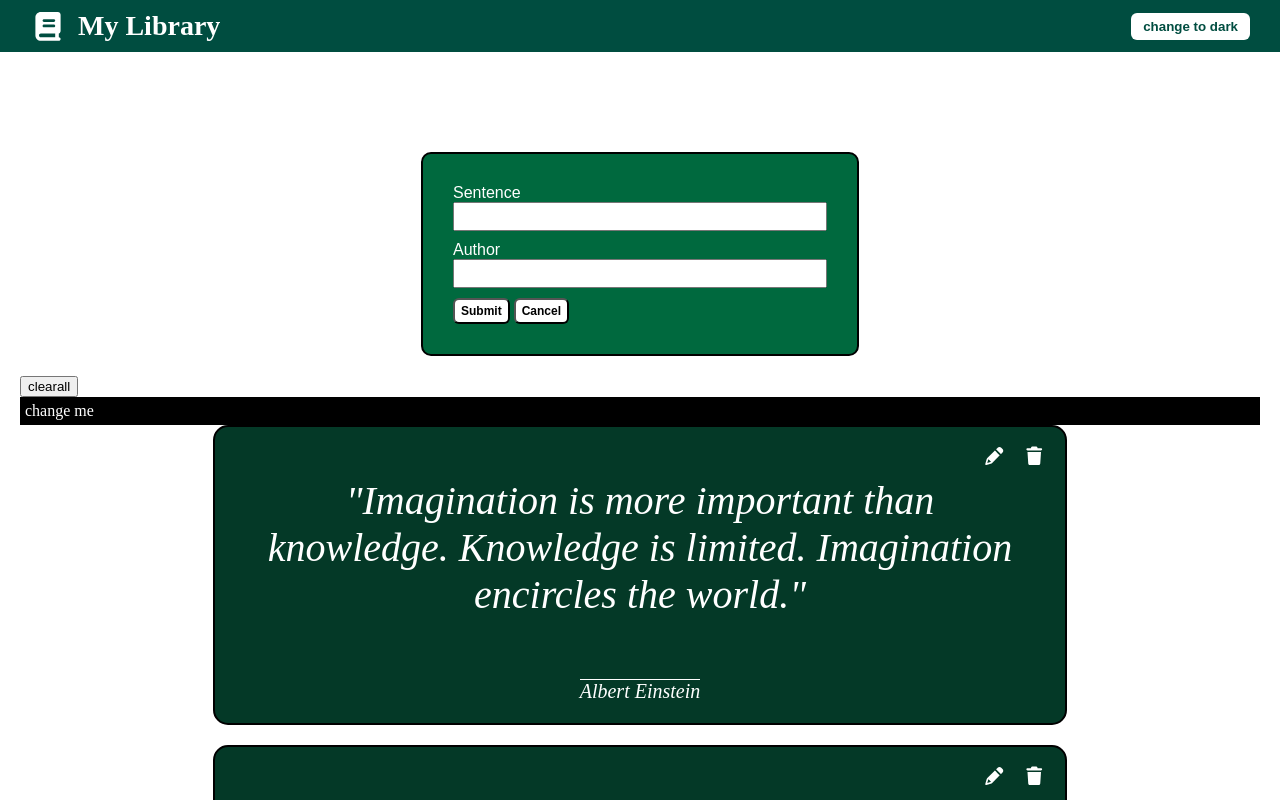
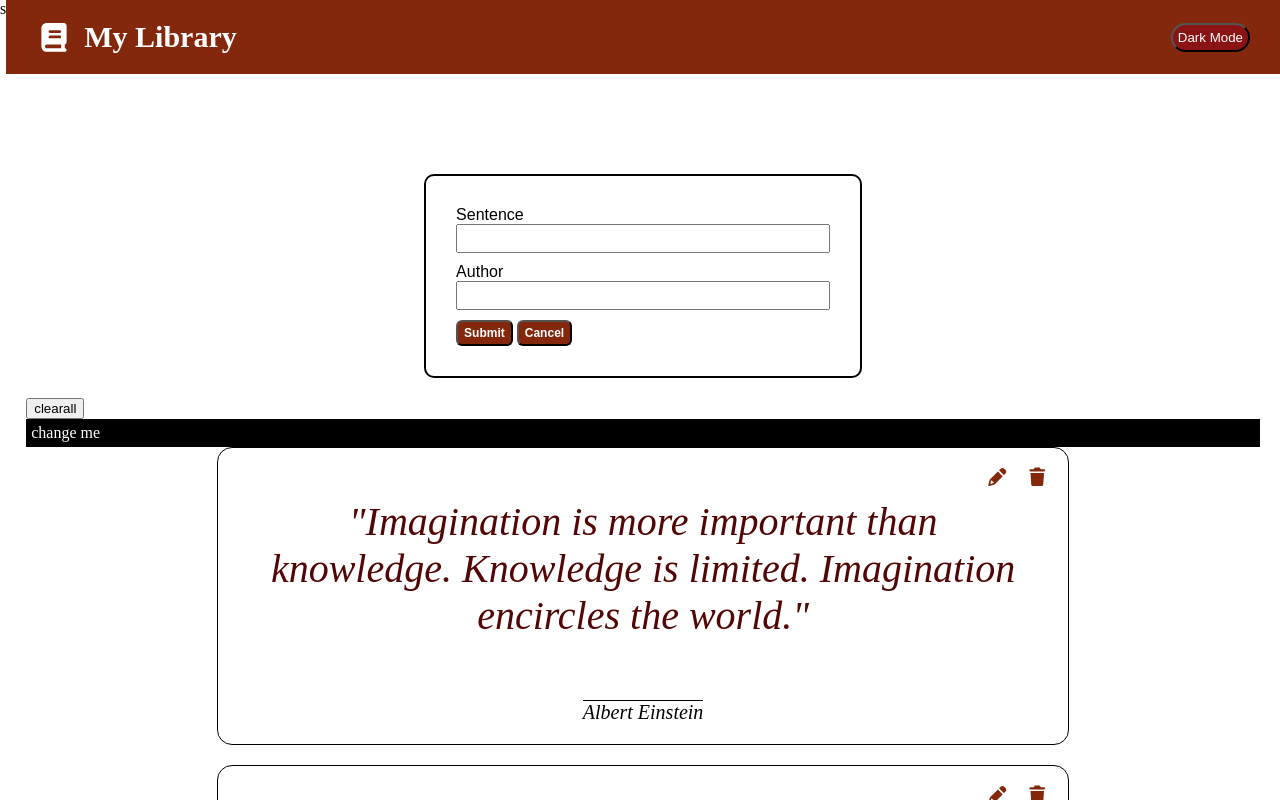
Before and after one commit to ellamaepacundo07-ctrl/first-project, a React (Vite) app: page / in a window 1280 px wide. Shown: the top 800 px of the page. Built offline with nearby package versions, Linux system fonts and the light colour scheme.

Commit message:
dark mode

```diff
--- a/src/App.css
+++ b/src/App.css
@@ -44,6 +44,7 @@
 .login-form button:hover {
   background-color: #0d7f4e;
 }
+
 .app-background {
   flex: 1;
   height: 100%;
@@ -52,35 +53,32 @@
   display: flex;
   justify-content: space-between;
   align-items: center;
-  background-color: #004d40;
+  background-color: rgb(131, 40, 13);
   color: white;
-  padding: 10px 30px;
+  padding: 20px 30px;
   position: sticky;
   top: 0;
   z-index: 1000;
 }
+
 .app-header button {
-  background-color: white;
-  color: #004d40;
-  border: none;
-  padding: 8px 16px;
-  border-radius: 8px;
-  font-weight: bold;
-  cursor: pointer;
-  transition: background-color 0.3s ease;
+  display: flex;
+  align-items: center;
+  background-color: rgb(138, 20, 20);
+  border-radius: 15px;
+  color: white;
+  padding: 5px 5px;
 }
-
 .app-header button:hover {
-  background-color: #c8e6c9;
+  background-color: black;
 }
 
 .site-title {
   display: flex;
   align-items: center;
-  font-size: 28px;
+  font-size: 30px;
   font-weight: bold;
   margin: 0;
-
 }
 .book-icon {
   color: white;
@@ -89,62 +87,15 @@
   vertical-align: middle;
 }
 
-.theme-toggle {
-  position: absolute;
-  top: 10px;
-  right: 20px;
-  z-index: 1000;
-  padding: 6px 12px;
-  border-radius: 8px;
-  cursor: pointer;
-}
-
-.theme-toggle:hover {
-  color: rgb(146, 20, 104);
-}
-/* Book icon color changes by theme */
-.book-icon.light-icon {
-  color: #004d40; /* dark green for light mode */
-}
-
-.book-icon.dark-icon {
-  color: #ffffff; /* white for dark mode */
-}
-
-/* Optional: make theme toggle button more visible */
-.app-header button {
-  padding: 6px 12px;
-  border-radius: 6px;
-  border: none;
-  cursor: pointer;
-  font-weight: bold;
-}
-
-.app-header.light button {
-  background-color: #ffffff;
-  color: #004d40;
-}
-
-.app-header.dark button {
-  background-color: #333333;
-  color: #ffffff;
-}
-
-
 .quote-card-container {
   display: flex;
   flex-direction: column;
   gap: 20px;
 }
-.book-image {
-  width: 300px;
-  border-radius: 8px;
-  margin-bottom: 20px;
-}
 
 .quote-card {
-  border: 2px solid black;
-  background: #043927;
+  border: 1px solid black;
+  background: white;
   text-align: start;
   font-style: italic;
   padding: 50px 50px 20px;
@@ -162,7 +113,7 @@
   right: 20px;
   font-size: 18px;
   cursor: pointer;
-  color: white;
+  color: rgb(131, 40, 13);
 }
 
 .quote-card-fapen {
@@ -171,74 +122,34 @@
   right: 60px;
   font-size: 18px;
   cursor: pointer;
-  color: white;
+  color: rgb(131, 40, 13);
 }
 
 .quote-card-fatrash:hover {
-  color: red;
+  color: black;
 }
 
 .quote-card-fapen:hover {
-  color: #4cbb17;
-}
-.delete-swal-popup {
-  max-width: 300px;
-  border: 2px solid red;
-  border-radius: 10px;
   color: black;
-  font-size: 12px;
-}
-
-.delete-swal-title {
-  color: black;
-  font-size: 18px;
-  font-weight: bold;
-}
-
-.delete-swal-confirm,
-.delete-swal-cancel {
-  padding: 4px 8px;
-  margin: 10px 5px 0 5px;
-  font-size: 10px;
-  font-weight: bold;
-  border: 2px solid black;
-  border-radius: 5px;
-  background-color: white;
-  color: black;
-  cursor: pointer;
-}
-
-.delete-swal-confirm:hover {
-  background-color: red;
-  color: white;
-}
-
-.delete-swal-cancel:hover {
-  background-color: green;
-  color: white;
-}
-
-.delete-swal-result {
-  background-color: white;
 }
 
 .quote-sentence {
   font-size: 40px;
-  color: white;
+  color: rgb(83, 6, 6);
   text-align: center;
   margin-bottom: 30px;
 }
 
 .quote-author-line {
   height: 1px;
-  background: white;
+  background: black;
   margin: 0.5px 0;
   align-self: center;
 }
 
 .quote-author {
   font-size: 20px;
-  color: white;
+  color: black;
   align-self: center;
   margin-top: 30px;
   text-align: center;
@@ -246,7 +157,7 @@
 
 .quote-form {
   padding: 30px;
-  background: #00693e;
+  background: white;
   border: 2px solid black;
   border-radius: 10px;
   font-family: Arial;
@@ -267,31 +178,28 @@
 }
 
 .quote-form-submit {
-  color: black;
-  background-color: white;
-  border-color: rgb(0, 0, 0);
+  color: white;
+  background-color: rgb(131, 40, 13);
   margin-right: 4px;
 }
 .quote-form-submit:hover {
-  background-color: #4cbb17;
-  color: white;
+  background-color: rgb(218, 67, 22);
 }
 
 .quote-form-cancel {
-  color: black;
-  background-color: white;
+  color: white;
+  background-color: rgb(131, 40, 13);
   border-color: rgb(0, 0, 0);
   margin-right: 4px;
 }
 
 .quote-form-cancel:hover {
-  background-color: red;
-  color: white;
+  background-color: rgb(231, 69, 19);
 }
 
 .quote-form-input div {
   font-weight: 520;
-  color: white;
+  color: black;
 }
 
 .quote-form-input input {
@@ -327,12 +235,12 @@ body,
 }
 
 .dark .responsive {
-  background-color: white;
+  background-color: rgb(114, 98, 29);
   color: black;
 }
 
 body,
 #root:has(> .dark) {
   width: 100%;
-  background: #0f1110;
+  background: black;
 }
--- a/src/App.jsx
+++ b/src/App.jsx
@@ -1,5 +1,4 @@
 import "./App.css";
-import bookImage from "./assets/book.jpg";
 import QuoteCard from "./component/QuoteCard";
 import QuoteForm from "./component/QuoteForm";
 import { library } from "@fortawesome/fontawesome-svg-core";
--- a/src/component/AppHeader.jsx
+++ b/src/component/AppHeader.jsx
@@ -10,7 +10,7 @@ export default function AppHeader() {
         <FontAwesomeIcon icon="book" className="book-icon" /> My Library</h1>
       <button
         onClick={() => changeTheme(theme === "dark" ? "light" : "dark")}>
-        {theme === "dark" ? "change to light" : "change to dark"}
+        {theme === "dark" ? "light Mode" : "Dark Mode"}
       </button>
     </div>
   );
--- a/src/main.jsx
+++ b/src/main.jsx
@@ -6,7 +6,7 @@ import { ThemeProvider } from "./context/ThemeContext.jsx";
 
 createRoot(document.getElementById("root")).render(
   <StrictMode>
-    <ThemeProvider>
+    <ThemeProvider>s
       <App />
     </ThemeProvider>
   </StrictMode>
```
